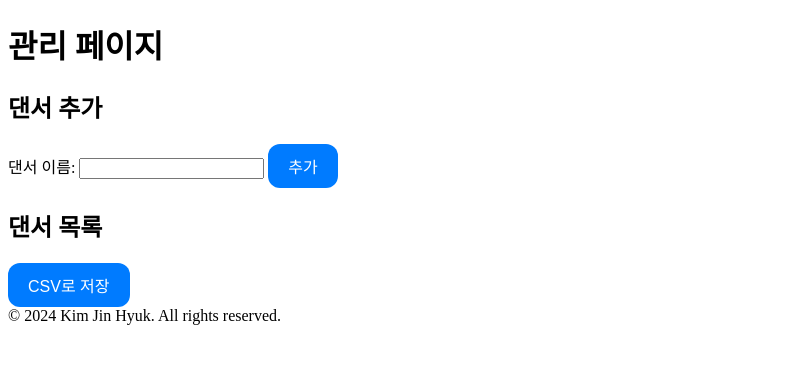
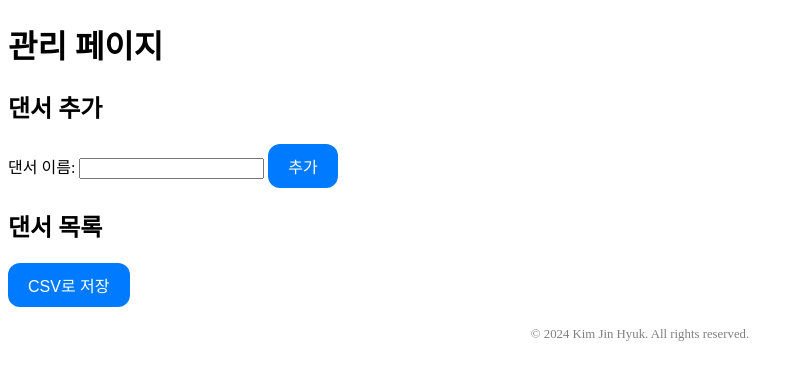
Before and after one commit to jinheyopp123/simsa-program, a Flask app: page /manage in a window 1280 px wide. Shown: the top 380 px of the page, without its empty margins (0-803 px from the left). Run offline with Flask 3, Linux system fonts and the light colour scheme.

Commit message:
Update styles.css

```diff
--- a/static/styles.css
+++ b/static/styles.css
@@ -14,3 +14,11 @@ button {
 button:hover {
     background-color: #0056b3; /* 어두운 파란색 배경으로 변경 */
 }
+
+/* 바닥글 스타일 */
+.footer {
+    text-align: center;
+    margin-top: 20px;
+    font-size: 0.8em;
+    color: gray;
+}
```
